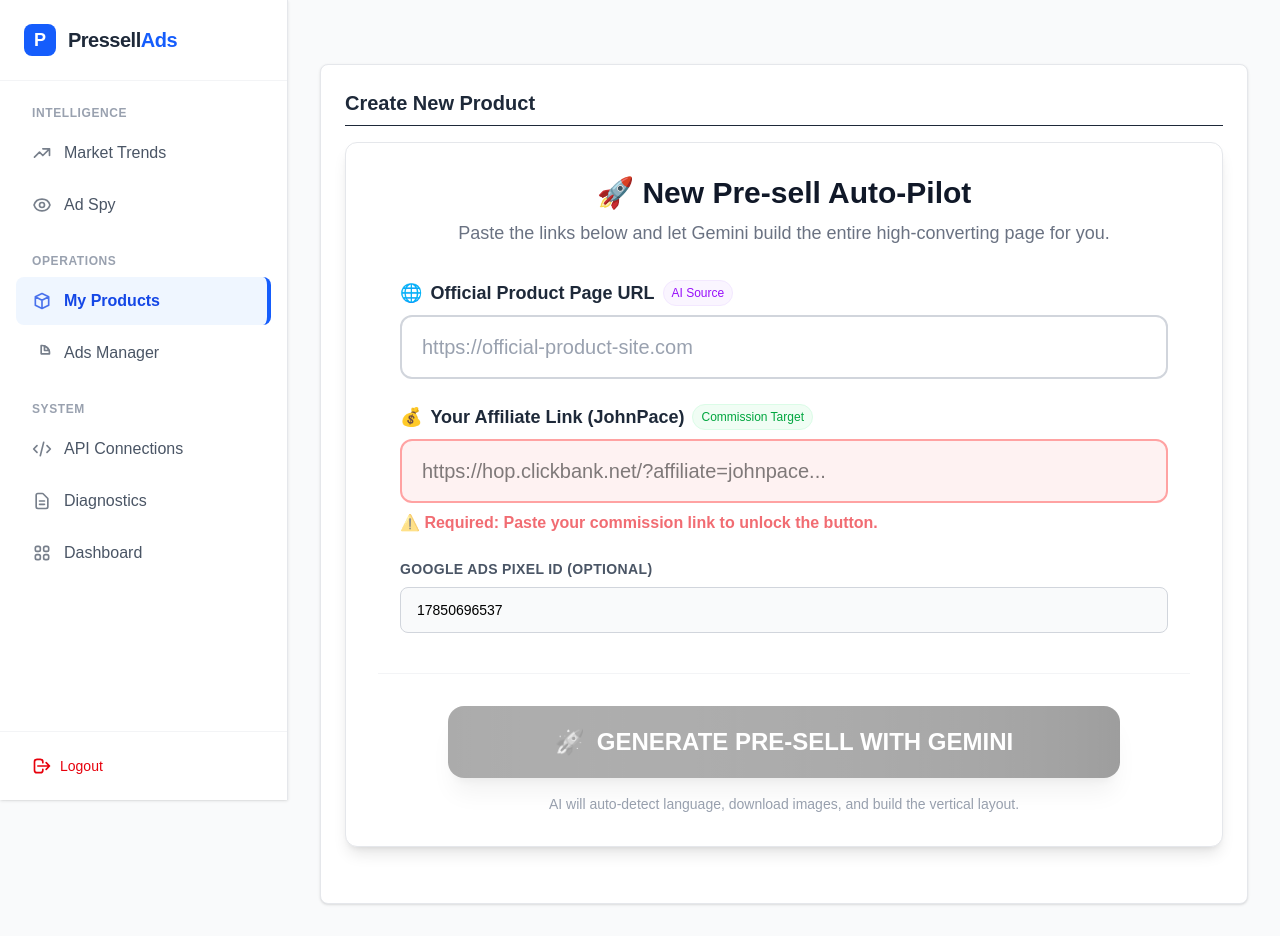
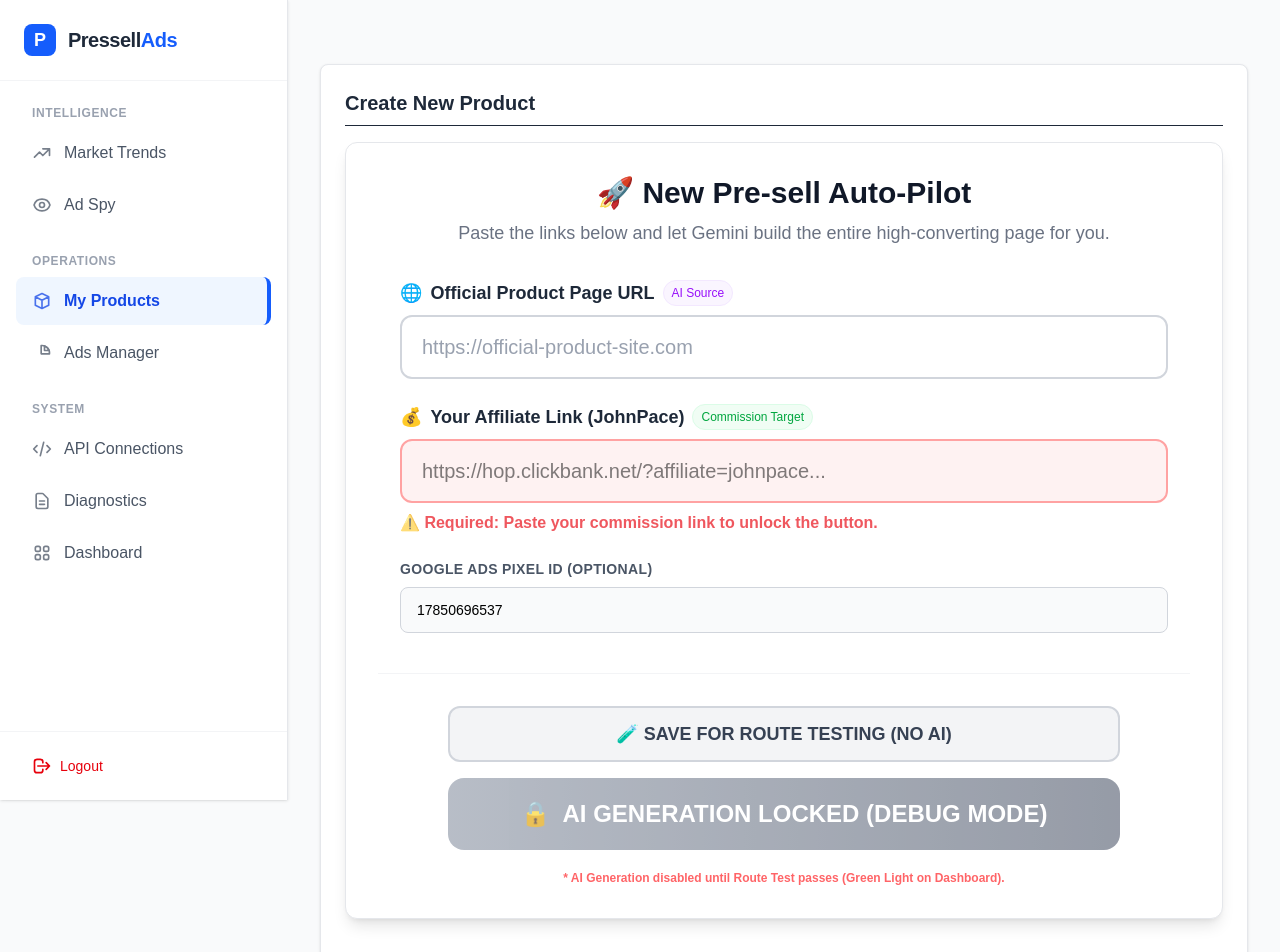
Before and after one commit to johndallapace-rgb/pressell-googleads, a Next.js app: page /admin/products/new in a window 1280 px wide. Shown: the top 952 px of the page. Built offline with nearby package versions, Linux system fonts and the light colour scheme.

Commit message:
UI: Add Dry Run Button for Route Testing and Disable Gemini Generation

```diff
--- a/src/components/admin/CreateProductForm.tsx
+++ b/src/components/admin/CreateProductForm.tsx
@@ -376,15 +376,72 @@ export default function CreateProductForm() {
             </div>
 
             {/* Action Area */}
-            <div className="mt-10 pt-8 border-t border-gray-100">
+            <div className="mt-10 pt-8 border-t border-gray-100 flex flex-col gap-4">
+
+                {/* 1. Dry Run / Route Test Button */}
+                <button
+                    type="button"
+                    onClick={async (e) => {
+                        e.preventDefault();
+                        if (!formData.official_url || !formData.affiliate_url) {
+                            setMessage({ type: 'error', text: 'URLs are required for Dry Run.' });
+                            return;
+                        }
+
+                        setLoading(true);
+                        try {
+                            // Manual save without AI
+                            let name = formData.name;
+                            if (!name) {
+                                try {
+                                    const u = new URL(formData.official_url);
+                                    const parts = u.hostname.split('.');
+                                    name = (parts.length > 2 ? parts[1] : parts[0]);
+                                    name = name.charAt(0).toUpperCase() + name.slice(1);
+                                } catch { name = 'Test Product'; }
+                            }
+
+                            const res = await fetch('/api/admin/products', {
+                                method: 'POST',
+                                headers: { 'Content-Type': 'application/json' },
+                                body: JSON.stringify({
+                                    ...formData,
+                                    name,
+                                    headline: 'Route Test Successful',
+                                    subheadline: 'This is a placeholder content to verify domain routing.',
+                                    bullets: ['Route Active', 'KV Connected', 'Ready for AI'],
+                                    slug: name.toLowerCase().replace(/[^a-z0-9]+/g, '-')
+                                })
+                            });
+
+                            const data = await res.json();
+                            if (!res.ok) throw new Error(data.error);
+
+                            setMessage({ type: 'success', text: `Dry Run Saved! Slug: ${data.slug}. Check 'My Products' for status.` });
+
+                            setTimeout(() => {
+                                router.push('/admin/products');
+                                router.refresh();
+                            }, 1500);
+
+                        } catch (e: any) {
+                            setMessage({ type: 'error', text: e.message });
+                        } finally {
+                            setLoading(false);
+                        }
+                    }}
+                    disabled={loading}
+                    className="w-full max-w-2xl mx-auto py-3 bg-gray-100 border-2 border-gray-300 text-gray-700 font-bold text-lg rounded-xl hover:bg-gray-200 transition-all flex items-center justify-center gap-2"
+                >
+                    🧪 SAVE FOR ROUTE TESTING (NO AI)
+                </button>
+
+                {/* 2. Main AI Button (Temporarily Disabled via Logic, but kept for UI) */}
                 <button
                     type="submit"
-                    disabled={loading || !formData.affiliate_url || !formData.official_url}
-                    className="w-full max-w-2xl mx-auto py-5 bg-gradient-to-r from-blue-600 to-purple-600 text-white font-black text-2xl rounded-2xl shadow-xl hover:shadow-2xl hover:scale-[1.01] active:scale-[0.99] transition-all disabled:opacity-50 disabled:cursor-not-allowed disabled:grayscale flex items-center justify-center gap-3"
-                    onClick={(e) => {
-                        // Prevent double-click
-                        if (loading) e.preventDefault();
-                    }}
+                    disabled={true} // FORCED DISABLE AS REQUESTED
+                    className="w-full max-w-2xl mx-auto py-5 bg-gradient-to-r from-gray-400 to-gray-500 text-white font-black text-2xl rounded-2xl shadow-none cursor-not-allowed opacity-70 flex items-center justify-center gap-3"
+                    title="Disabled for Route Debugging"
                 >
                     {loading ? (
                         <>
@@ -396,12 +453,12 @@ export default function CreateProductForm() {
                         </>
                     ) : (
                         <>
-                            <span>🚀</span> GENERATE PRE-SELL WITH GEMINI
+                            <span>🔒</span> AI GENERATION LOCKED (DEBUG MODE)
                         </>
                     )}
                 </button>
-                <p className="text-gray-400 text-sm mt-4">
-                    AI will auto-detect language, download images, and build the vertical layout.
+                <p className="text-red-400 text-xs mt-1 font-bold">
+                    * AI Generation disabled until Route Test passes (Green Light on Dashboard).
                 </p>
             </div>
 
```
